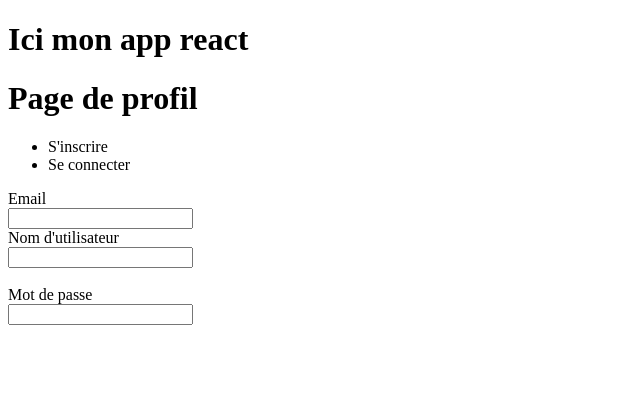
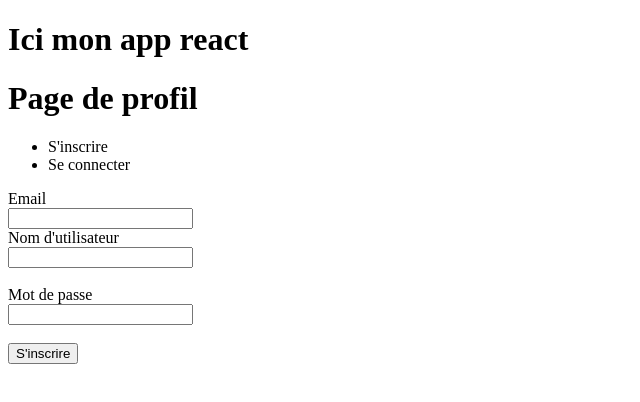
Before and after one commit to landrykf/ScanCheck, a React (Create React App) app in the folder frontend/: page /profil in a window 1280 px wide. Shown: the top 402 px of the page, without its empty margins (0-640 px from the left). Built offline with nearby package versions, Linux system fonts and the light colour scheme.

Commit message:
connexion du formulaire register à l'api node

```diff
--- a/frontend/src/components/Log/LoginForm.js
+++ b/frontend/src/components/Log/LoginForm.js
@@ -25,7 +25,7 @@ const LoginForm = () => {
         .then((res)=> {
             console.log(res);
 
-                window.location = '/';
+            window.location = '/';
 
         })
         .catch((err)=>{
--- a/frontend/src/components/Log/RegisterForm.js
+++ b/frontend/src/components/Log/RegisterForm.js
@@ -12,7 +12,7 @@ const RegisterForm = () => {
         event.preventDefault();
         let emailError = document.querySelector(".email.error");
         let passwordError = document.querySelector(".password.error");
-        let usernameError = document.querySelector(".username.password");
+        let usernameError = document.querySelector(".username.error");
 
         axios({
             method: "post",
@@ -25,12 +25,24 @@ const RegisterForm = () => {
             }
 
         })
+        .then((res) => {
+            console.log(res)
+            window.location = '/';
+
+        })
+        .catch((err)=>{
+            console.log(err.response)
+
+            emailError.innerHTML = err.response.data.error;
+            passwordError.innerHTML = err.response.data.error;
+            usernameError.innerHTML = err.response.data.error;
+        })
 
     }
 
     return(
         <div>
-          <form action id="form-register">
+          <form action= "" onSubmit={handleRegister}  id="form-register">
             <label htmlFor="email">Email</label>
             <br/>
             <input
@@ -41,7 +53,6 @@ const RegisterForm = () => {
                 value={email}
             />
             <div className="email error"></div>
-          </form>
 
           <label htmlFor="username">Nom d'utilisateur</label>
           <br/>
@@ -64,7 +75,13 @@ const RegisterForm = () => {
             value={password}
           />
           <div className="password error"></div>
-        </div>
+          <br/>
+
+          <input type="submit" value="S'inscrire"/>
+
+          </form>
+       </div>
+
     )
 }
 
```
Also changed, not shown: 1 other file (tests, documents, lock files or other folders).
